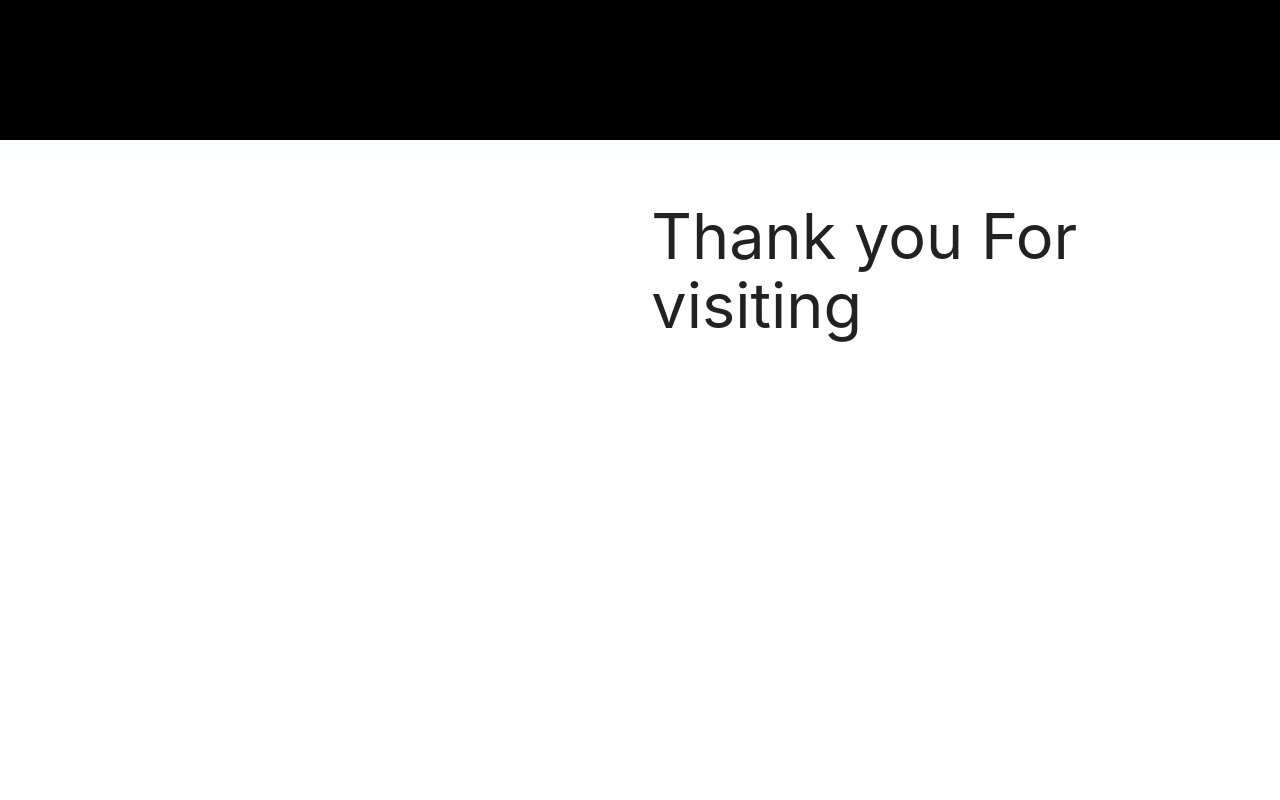
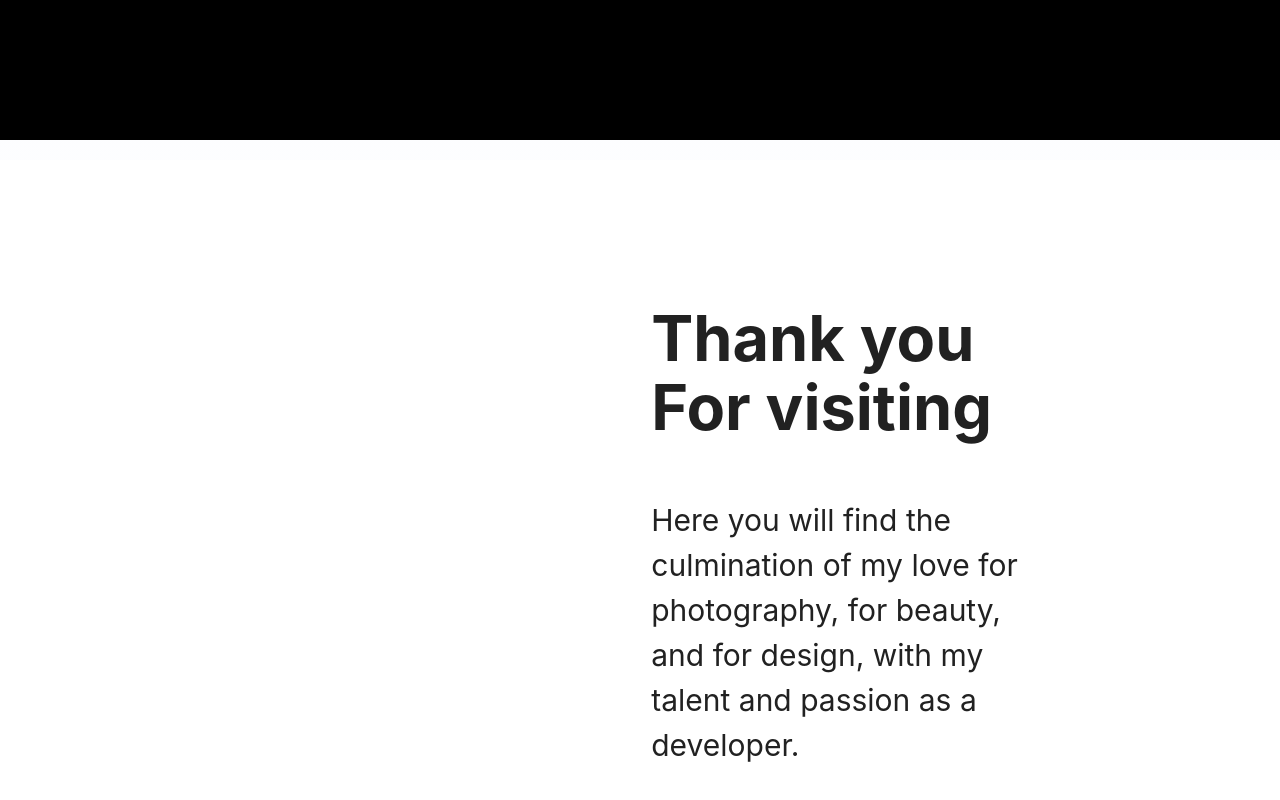
Before and after one commit to perezcarlos93/PhotoGallery, a React (Create React App) app in the folder client/: page / in a window 1280 px wide. Shown: the part 2321-3121 px from the top of the page. Built offline with nearby package versions, Linux system fonts and the light colour scheme.

Commit message:
should be merged into master branch since this commit has nothing to do with lightboxes. Will be implimenting JS observer

```diff
--- a/client/src/Components/FrontPage/index.js
+++ b/client/src/Components/FrontPage/index.js
@@ -1,4 +1,4 @@
-import React, { useEffect, useState } from 'react';
+import React, { useEffect, useState, useRef } from 'react';
 import M from 'materialize-css/dist/js/materialize.min.js';
 import './style.css';
 
@@ -14,6 +14,8 @@ const FrontPage = () => {
 		var materialbox = document.querySelectorAll('.materialboxed');
 		M.Materialbox.init(materialbox);
 	});
+
+	const fadeItem = useRef();
 
 	const [popImg, setPopImg] = useState('materialboxed sqrImg');
 
@@ -40,7 +42,13 @@ const FrontPage = () => {
 				</section>
 				<section className="row">
 					<div className="col s6 offset-s6">
-						<h1>Thank you For visiting</h1>
+						<h1 ref={fadeItem} className="fadeIn fadeIn-head">
+							<b>Thank you For visiting</b>
+						</h1>
+						<p ref={fadeItem} className="fadeIn fadeIn-body">
+							Here you will find the culmination of my love for photography, for
+							beauty, and for design, with my talent and passion as a developer.
+						</p>
 					</div>
 				</section>
 			</div>
--- a/client/src/Components/FrontPage/style.css
+++ b/client/src/Components/FrontPage/style.css
@@ -2,27 +2,6 @@ body {
 	margin: 0;
 	cursor: cell;
 }
-
-/* .logo {
-	min-width: 5%;
-	min-height: 5%;
-	padding-top: 1.8rem;
-}
-.logoImg {
-	display: inline;
-	width: 60px;
-	padding: 0.2rem;
-	margin-left: 1rem;
-}
-.nav {
-	background-color: rgba(0, 0, 0, 0);
-	mix-blend-mode: difference;
-	z-index: 1;
-}
-.sidenav {
-	mix-blend-mode: unset;
-	z-index: 4;
-} */
 
 section {
 	background-color: white;
@@ -50,6 +29,12 @@ section:nth-child(odd) {
 	height: 28vw;
 	mix-blend-mode: difference;
 	z-index: 1;
+
+	animation: fadeIn linear 4s;
+	-webkit-animation: fadeIn linear 4s;
+	-moz-animation: fadeIn linear 4s;
+	-o-animation: fadeIn linear 4s;
+	-ms-animation: fadeIn linear 4s;
 }
 
 .imgCenter {
@@ -65,3 +50,65 @@ img:hover {
 	height: 28vw;
 	object-fit: cover;
 }
+
+/* Custom Fade In Effect for Text */
+@keyframes fadeIn {
+	0% {
+		opacity: 0;
+	}
+	100% {
+		opacity: 1;
+	}
+}
+
+@-moz-keyframes fadeIn {
+	0% {
+		opacity: 0;
+	}
+	100% {
+		opacity: 1;
+	}
+}
+
+@-webkit-keyframes fadeIn {
+	0% {
+		opacity: 0;
+	}
+	100% {
+		opacity: 1;
+	}
+}
+
+@-o-keyframes fadeIn {
+	0% {
+		opacity: 0;
+	}
+	100% {
+		opacity: 1;
+	}
+}
+
+@-ms-keyframes fadeIn {
+	0% {
+		opacity: 0;
+	}
+	100% {
+		opacity: 1;
+	}
+}
+
+.fadeIn {
+	position: relative;
+	margin-right: 35%;
+	top: 8vw;
+	display: inline-block;
+	animation: fadeIn linear 1s;
+	-webkit-animation: fadeIn linear 1s;
+	-moz-animation: fadeIn linear 1s;
+	-o-animation: fadeIn linear 1s;
+	-ms-animation: fadeIn linear 1s;
+}
+
+.fadeIn-body {
+	font-size: 2em;
+}
```
